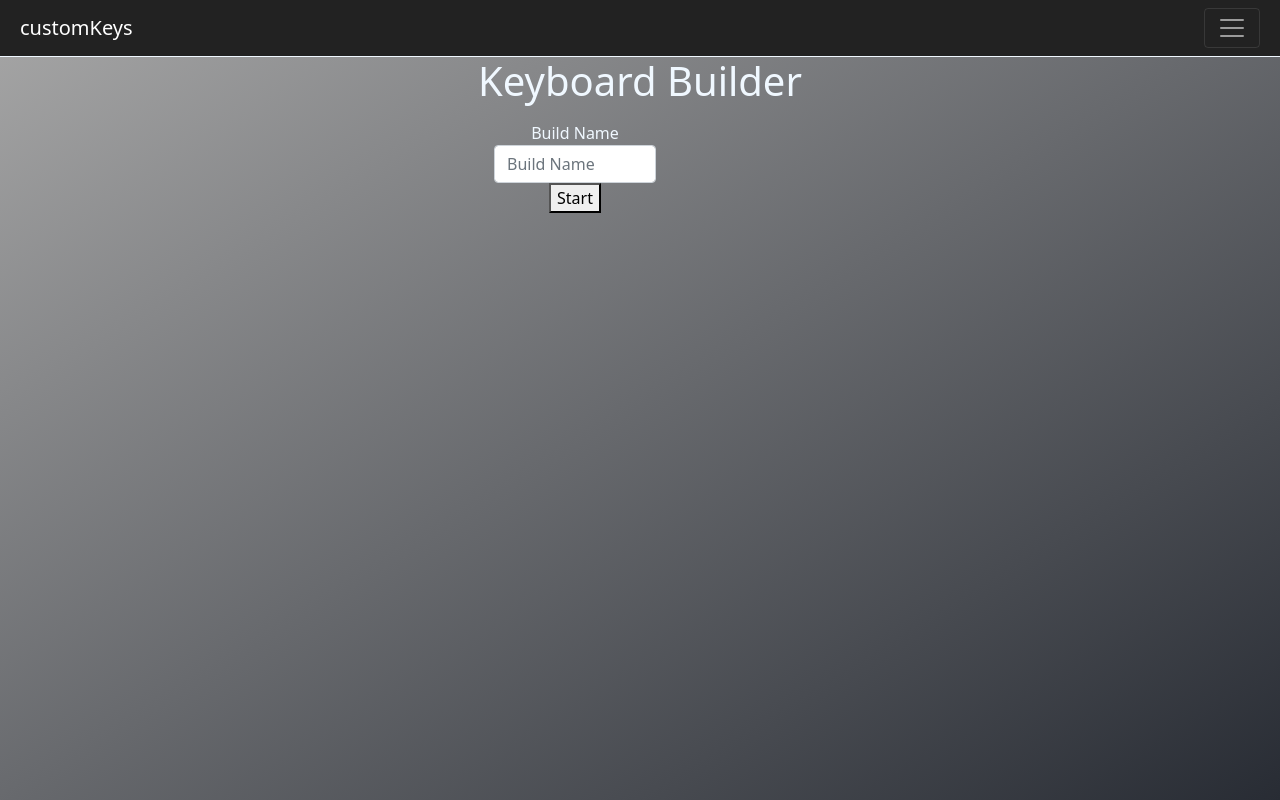
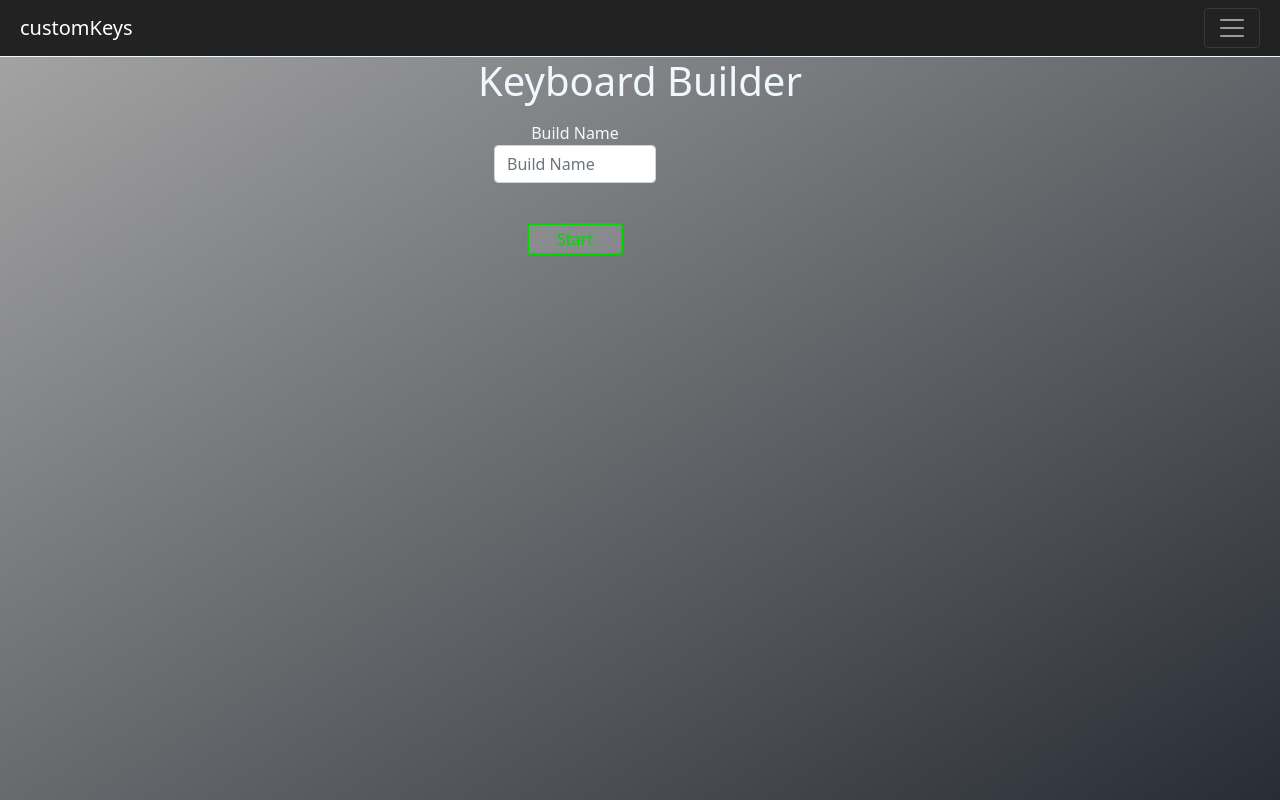
Before and after one commit to jdbooth9516/CustomKeyboard, a React (Create React App) app in the folder client/: page /build in a window 1280 px wide. Built offline with nearby package versions, Linux system fonts and the light colour scheme; no server answers.

Commit message:
fixed styling on the buttons

```diff
--- a/client/src/components/Buildform/BuildForm.jsx
+++ b/client/src/components/Buildform/BuildForm.jsx
@@ -67,7 +67,7 @@ const BuildForm = (props) => {
                     value={values.Name}
                   />
                 </FormGroup>
-                <button onClick={handleSubmit}>Start</button>
+                <button  className =" reg-submit"onClick={handleSubmit}>Start</button>
               </Form>
             </div>
           </div>
--- a/client/src/components/Checkout/Checkout.jsx
+++ b/client/src/components/Checkout/Checkout.jsx
@@ -54,6 +54,7 @@ const Checkout = (props) => {
         const response = await axios.post("http://localhost:8000/PaymentAccount/", values
         );
         getPaymentAccount()
+        setReadyForSubmit(true)
       } catch (error) {
         console.log(error.response);
       }
--- a/client/src/components/Layout/Layout.jsx
+++ b/client/src/components/Layout/Layout.jsx
@@ -1,16 +1,13 @@
 import React, { useState, useEffect } from "react";
-import {Fade} from "@material-ui/core/";
 import axios from "axios";
 import "./Layout.css";
 
 const Layout = (props) => {
   const [layoutOptions, setLayoutOptions] = useState([]);
-  let fadeTrigger = true;
   let running_price = props.totalPrice
 
   useEffect(() => {
     getLayouts();
-    fadeTrigger = true;
   }, []);
 
   const getLayouts = async () => {
--- a/client/src/components/Registration/Registration.css
+++ b/client/src/components/Registration/Registration.css
@@ -15,5 +15,5 @@
   border-radius: 4px;
   min-height: 2em;
   min-width: 6em;
-  box-shadow: rgb(0, 216, 0) 0 0 0.5em 0;
+
 }
```
